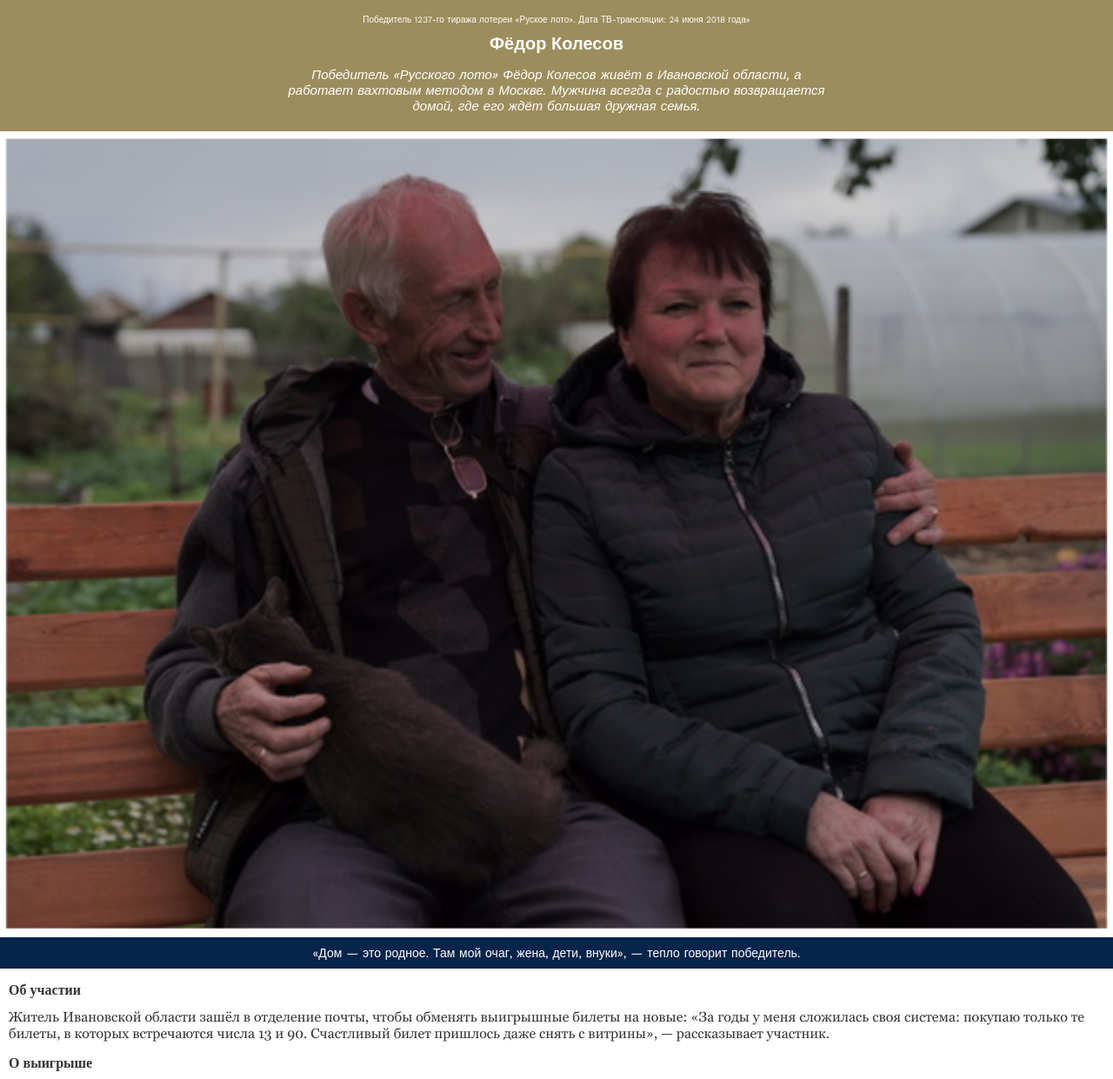
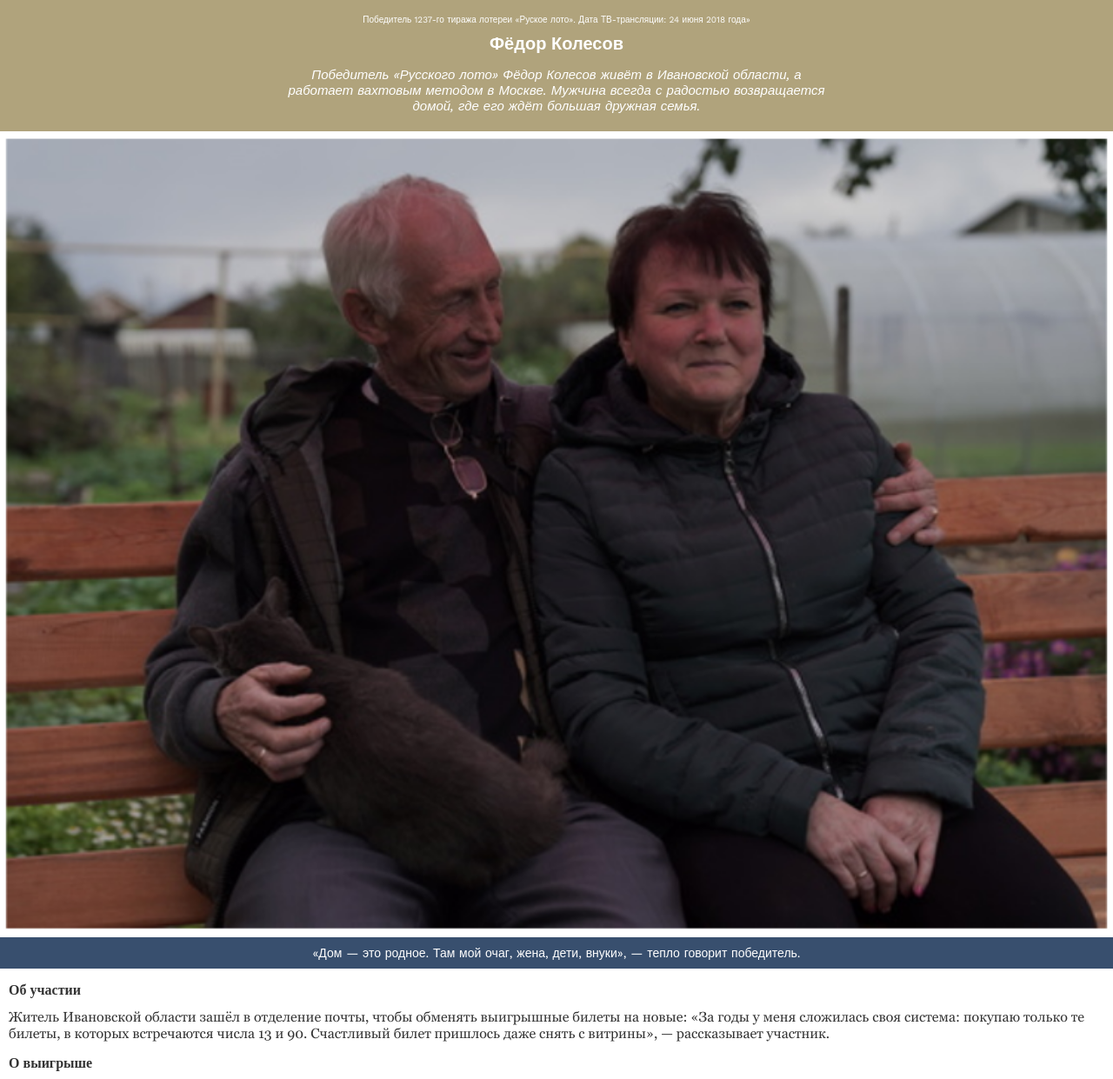
Before and after one commit to Petro-Pasteruk/forbes, a plain HTML site: page categories/life after winning/Fedor_Kolesov.html in a window 1280 px wide. Shown: the part 59-1300 px from the top of the page at 87% size. Drawn offline with nearby package versions, Linux system fonts and the light colour scheme.

Commit message:
changed the color saturation

```diff
--- a/css/article.css
+++ b/css/article.css
@@ -7,7 +7,7 @@
 }
 
 .article__header {
-    background-color: #9D8D5C;
+    background-color: rgba(157, 141, 92, .8);
     padding: 20px 10px;
     text-align: center;
     color: #fff;
@@ -46,7 +46,7 @@
     font-size: 14px;
     text-align: center;
     padding: 10px 5px;
-    background-color: #07244A;
+    background-color: rgba(7, 36, 74, .8);
     color: #fff;
 }
 
```
